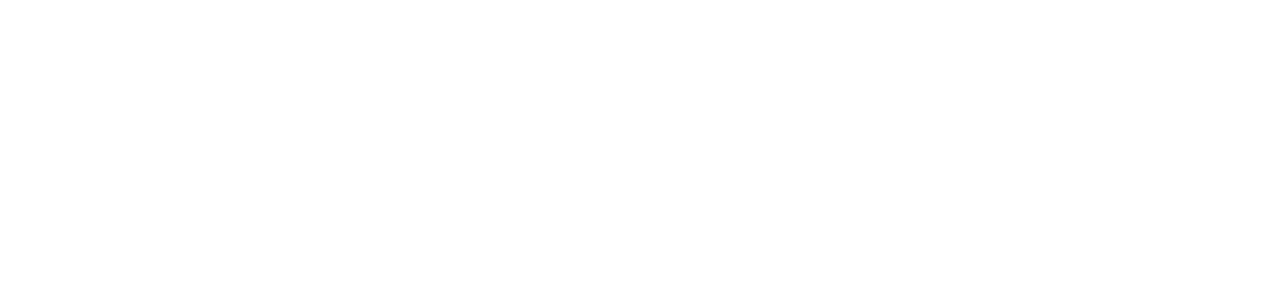
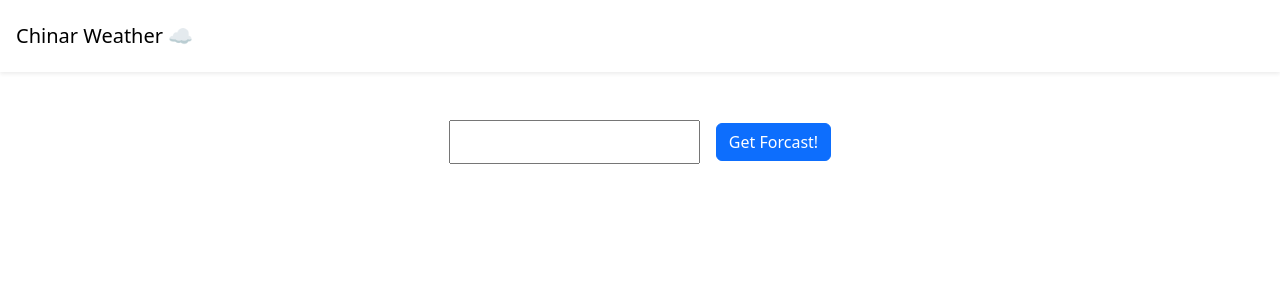
Before and after one commit to Shah-Arsalan/chinar-weather, a React (Create React App) app: page / in a window 1280 px wide. Shown: the top 300 px of the page. Built offline with nearby package versions, Linux system fonts and the light colour scheme.

Commit message:
feat : city input and api integration

```diff
--- a/package.json
+++ b/package.json
@@ -7,7 +7,9 @@
     "@testing-library/react": "^13.4.0",
     "@testing-library/user-event": "^13.5.0",
     "axios": "^1.6.8",
+    "bootstrap": "^5.3.3",
     "react": "^18.2.0",
+    "react-bootstrap": "^2.10.2",
     "react-dom": "^18.2.0",
     "react-scripts": "5.0.1",
     "web-vitals": "^2.1.4"
--- a/src/App.js
+++ b/src/App.js
@@ -1,10 +1,15 @@
 import './App.css';
 import axios from 'axios';
+import 'bootstrap/dist/css/bootstrap.min.css'
+import { Nav } from './Components/Navbar';
+import { MainContainer } from './Components/MainContainer';
 
 function App() {
 
   return (
     <div className="App">
+    <Nav/>
+    <MainContainer/>
 
     </div>
   );
--- /dev/null
+++ b/src/Components/MainContainer.jsx
@@ -0,0 +1,42 @@
+import axios from "axios";
+import { useState } from "react";
+import { Button } from "react-bootstrap";
+import { WeatherParameters } from "./WeatherParameters";
+
+export const MainContainer = () => {
+  const [city, setCity] = useState("");
+  const [weather , setWeather] = useState([]);
+
+  const clickHandler = async () => {
+    try{
+        const response = await axios.get(`https://api.weatherapi.com/v1/forecast.json?key=ef8b89c0be4c4de89d4103910242603&q=${city}&days=4&aqi=yes&alerts=no`);
+        console.log(response.data.forecast.forecastday);
+        const weatherConditions = response.data.forecast.forecastday;
+        setWeather(weatherConditions)
+
+    }catch{
+        console.error("enter valid city")
+
+    }
+
+  }
+
+  return (
+    <div>
+      <div className="d-flex justify-content-center align-items-center gap-3 mt-5">
+        <input
+          className="p-2"
+          value={city}
+          onChange={(e) => setCity(e.target.value)}
+        ></input>
+        <Button onClick={clickHandler}>Get Forcast!</Button>
+      </div>
+      {
+        weather?.map(element => {
+            return <WeatherParameters key={element.date} element={element}/>
+        })
+      }
+
+    </div>
+  );
+};
--- /dev/null
+++ b/src/Components/Navbar.jsx
@@ -0,0 +1,10 @@
+import { Navbar } from "react-bootstrap"
+import 'bootstrap/dist/css/bootstrap.min.css'
+
+export const Nav = () => {
+return (
+<Navbar expand="lg" className="bg-white shadow-sm p-3">
+<Navbar.Brand>Chinar Weather ☁️</Navbar.Brand>
+</Navbar>
+)
+}
--- /dev/null
+++ b/src/Components/WeatherParameters.jsx
@@ -0,0 +1,16 @@
+import { Col, Container, Row } from "react-bootstrap";
+
+export const WeatherParameters = (element) => {
+  console.log(element.element.day.maxtemp_c);
+  console.log(element.element.date);
+  //temperature , humidity , wind speed , forcast
+  return (
+    <Container className="mt-5">
+    <Row>{element.element.date}</Row>
+    <Row  className="mt-4">
+      <Col>{element.element.day.maxtemp_c}</Col>
+      <Col><img src={element.element.day.condition.icon} alt="icon" /></Col>
+    </Row>
+  </Container>
+  );
+};
```
Also changed, not shown: 1 other file (tests, documents, lock files or other folders).
